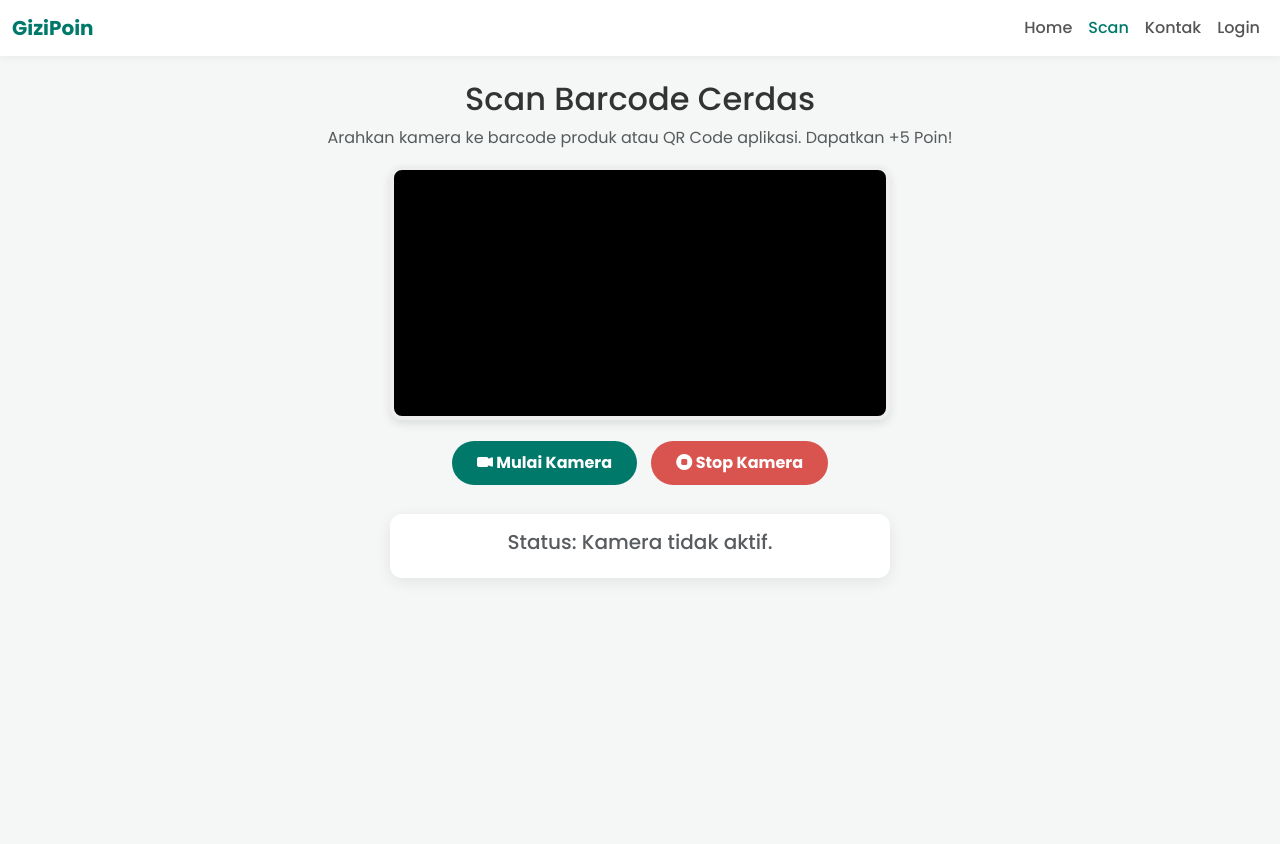
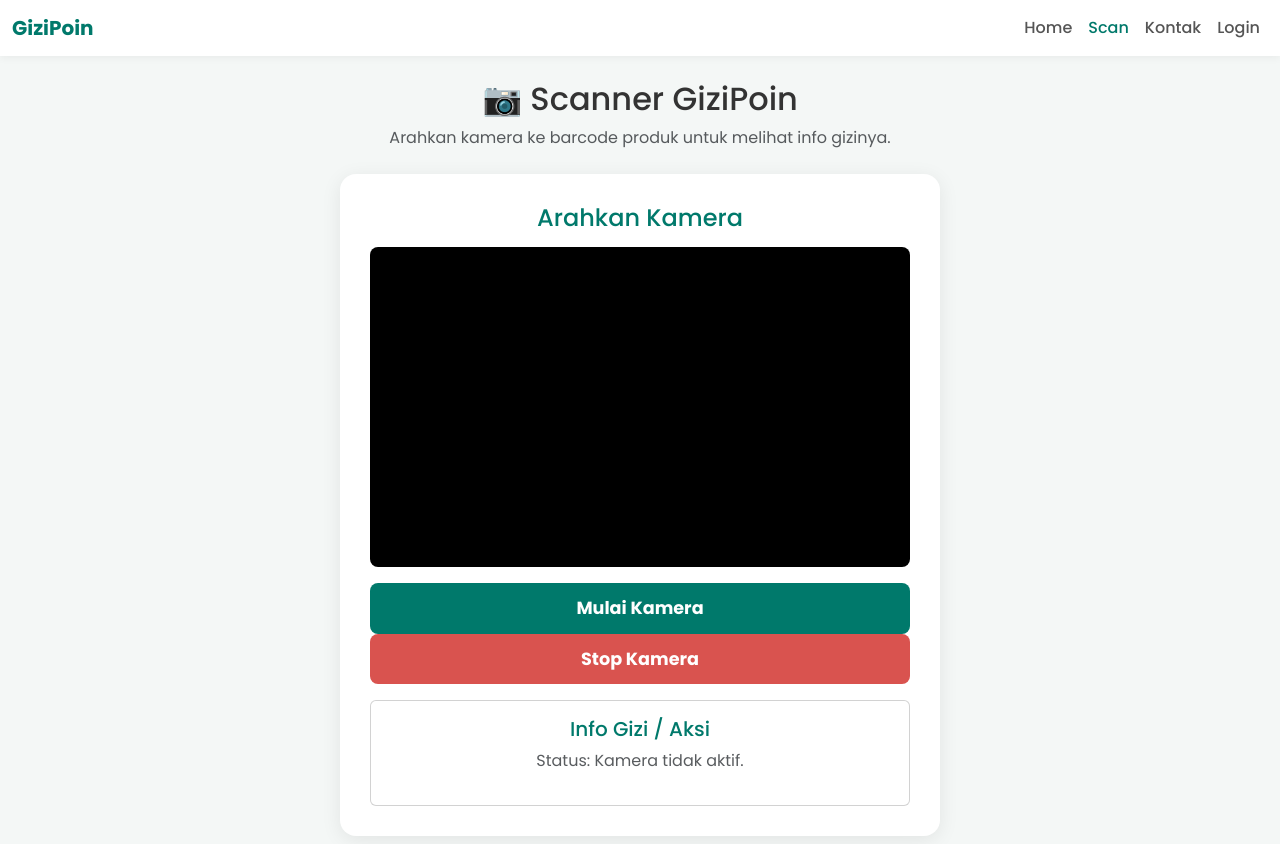
Before and after one commit to mhmdfaizdhiyaulhq/WEBSITE-GIZI, a plain HTML site: page scan.html in a window 1280 px wide. Before the commit the page ends 800 px from the top, so only its background shows below. Drawn offline with nearby package versions, Linux system fonts and the light colour scheme; no server answers.

Commit message:
Add files via upload

```diff
--- a/scan.html
+++ b/scan.html
@@ -1,44 +1,15 @@
-<!doctype html>
-<html lang="en">
+<!DOCTYPE html>
+<html lang="id">
 <head>
-    <meta charset="utf-8">
-    <meta name="viewport" content="width=device-width, initial-scale=1">
-    <title>GiziPoin - Scan Barcode</title>
+  <meta charset="UTF-8" />
+  <meta name="viewport" content="width=device-width,initial-scale=1" />
+  <title>Scanner - GiziPoin</title>
 
   <link href="https://cdn.jsdelivr.net/npm/bootstrap@5.3.3/dist/css/bootstrap.min.css" rel="stylesheet">
   <link rel="stylesheet" href="https://cdn.jsdelivr.net/npm/bootstrap-icons@1.11.3/font/bootstrap-icons.min.css">
   <link href="style.css" rel="stylesheet">
 
   <script type="text/javascript" src="https://unpkg.com/@zxing/library@latest/umd/index.min.js"></script>
-
-    <style>
-      #video-scanner {
-          width: 100%;
-          max-width: 500px;
-          border: 4px solid #eee;
-          border-radius: 12px;
-          display: block;
-          margin: 1rem auto;
-          background-color: #000;
-          box-shadow: 0 4px 10px rgba(0, 0, 0, 0.1);
-      }
-      .control-btn {
-        background-color: #00796B;
-        border: none;
-        color: white;
-        font-weight: 700;
-        border-radius: 50px;
-        padding: 10px 25px;
-        margin: 5px;
-        transition: all 0.3s ease;
-      }
-      .control-btn.stop {
-        background-color: #d9534f; /* Warna Merah */
-      }
-      .control-btn:hover {
-        opacity: 0.8;
-      }
-    </style>
 </head>
 <body>
 
@@ -59,34 +30,40 @@
       </div>
     </nav>
 
-    <div class="container mt-4">
-      <div class="text-center">
-        <h2>Scan Barcode Cerdas</h2>
-        <p class="text-muted">Arahkan kamera ke barcode produk atau QR Code aplikasi. Dapatkan +5 Poin!</p>
+  <main class="container mt-4 mb-5">
+
+    <div class="text-center mb-4">
+        <h2>📷 Scanner GiziPoin</h2>
+        <p class="text-muted">Arahkan kamera ke barcode produk untuk melihat info gizinya.</p>
     </div>
 
-      <video id="video-scanner"></video>
+    <div class="login-card mx-auto" style="max-width: 600px;">
 
-      <div class="text-center my-3">
-        <button class="control-btn" id="start-scan-btn"><i class="bi bi-camera-video-fill"></i> Mulai Kamera</button>
-        <button class="control-btn stop" id="stop-scan-btn"><i class="bi bi-stop-circle-fill"></i> Stop Kamera</button>
+        <h4 class="text-center" style="color: #00796B;">Arahkan Kamera</h4>
+
+        <video id="video-scanner" playsinline style="width:100%; height:320px; background:#000; display:block; margin:14px auto; border-radius:8px; object-fit:cover;"></video>
+
+        <div class="controls text-center my-3">
+          <button class="btn btn-submit" id="start-scan-btn">Mulai Kamera</button>
+          <button class="btn btn-submit bg-danger border-0" id="stop-scan-btn" style="background-color: #d9534f !important;">Stop Kamera</button>
         </div>
 
-      <div id="scan-results" class="mt-4">
-        <div class="card nutrition-card">
+        <div id="scan-alerts" class="mb-3"></div>
+
+        <div class="card mt-3" id="scan-result-card">
           <div class="card-body">
-            <h5 id="barcode-result" class="text-center text-muted">Status: Kamera tidak aktif.</h5>
+            <h5 class="card-title text-center" style="color: #00796B;">Info Gizi / Aksi</h5>
+            <p id="barcode-result" class="text-center text-muted">Status: Kamera tidak aktif.</p>
             <div id="product-info"></div>
           </div>
         </div>
+
     </div>
-      </div>
+  </main>
 
   <script src="https://cdn.jsdelivr.net/npm/bootstrap@5.3.3/dist/js/bootstrap.bundle.min.js"></script>
-
-    <script type="module" src="js/firebase.js"></script>
+  <script type="module" src="js/scan.js"></script>
   <script type="module" src="js/auth.js"></script>
-    <script type="module" src="js/scan.js"></script>
 
 </body>
 </html>
--- a/style.css
+++ b/style.css
@@ -444,33 +444,3 @@ body {
   color: #00796B;
   font-weight: 700;
 }
-/* ---- 13. Efek Scanner Animasi ---- */
-
-/* Pembungkus agar garis scan berada di atas video */
-#scanner-wrapper {
-  position: relative;
-  width: 100%;
-  max-width: 560px; /* Sesuaikan dengan max-width video */
-  margin: 14px auto;
-  border-radius: 8px;
-  overflow: hidden; /* Penting: agar garis hanya terlihat di dalam area video */
-}
-
-/* Garis Animasi Scanner */
-#scanner-line {
-  position: absolute;
-  top: 0;
-  left: 0;
-  width: 100%;
-  height: 4px; /* Ketebalan garis */
-  background: linear-gradient(90deg, rgba(0, 121, 107, 0.1), #00a98f, rgba(0, 121, 107, 0.1));
-  box-shadow: 0 0 10px 1px #00796B; /* Efek cahaya */
-  z-index: 10;
-  display: none; /* Sembunyikan secara default */
-}
-
-/* Keyframe yang menggerakkan garis dari atas ke bawah, lalu kembali */
-@keyframes scan-down-up {
-  0% { transform: translateY(0); }
-  100% { transform: translateY(316px); } /* 320px (tinggi video) - 4px (tinggi garis) */
-}
```
Also changed, not shown: index.html (+4 -2 lines), kalkulator.html (+7 -6 lines), kontak.html (+5 -3 lines), tukar.html (+3 -3 lines). Lines whose indentation alone changed are shown as unchanged.
